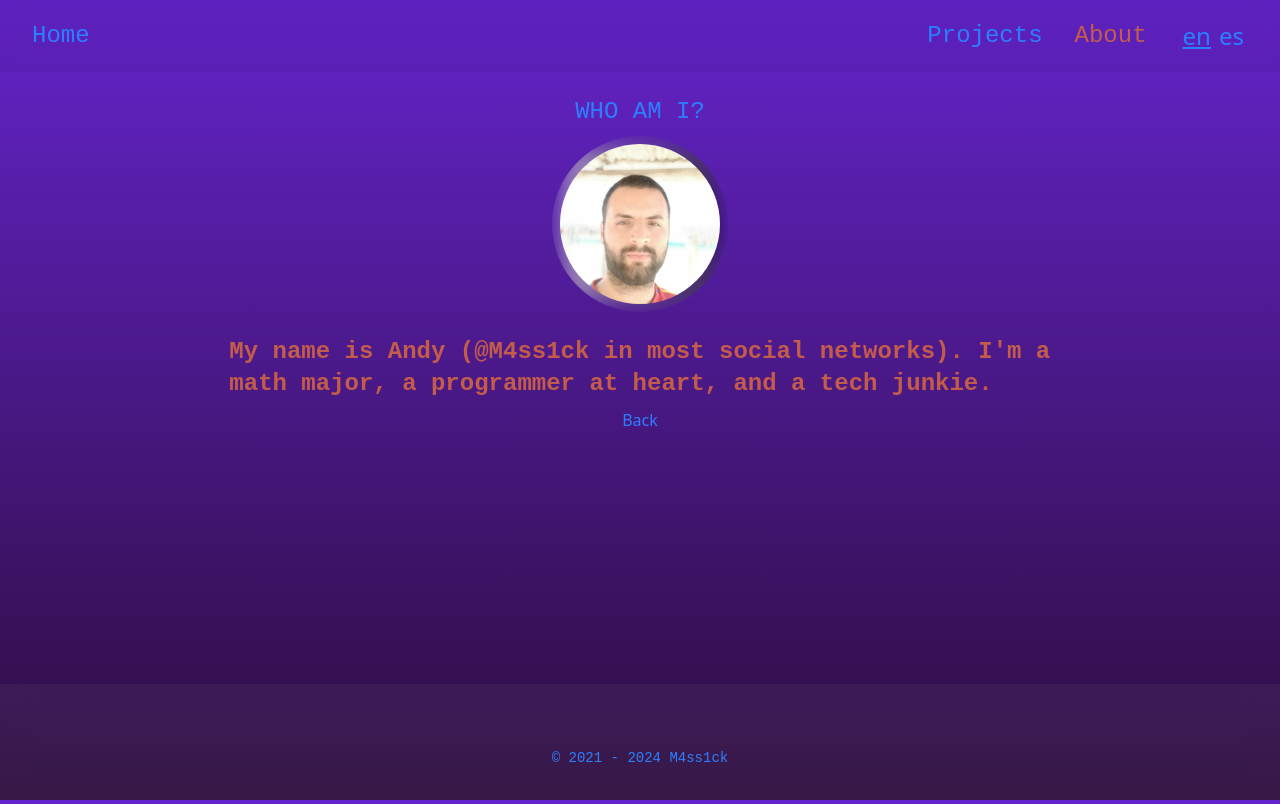
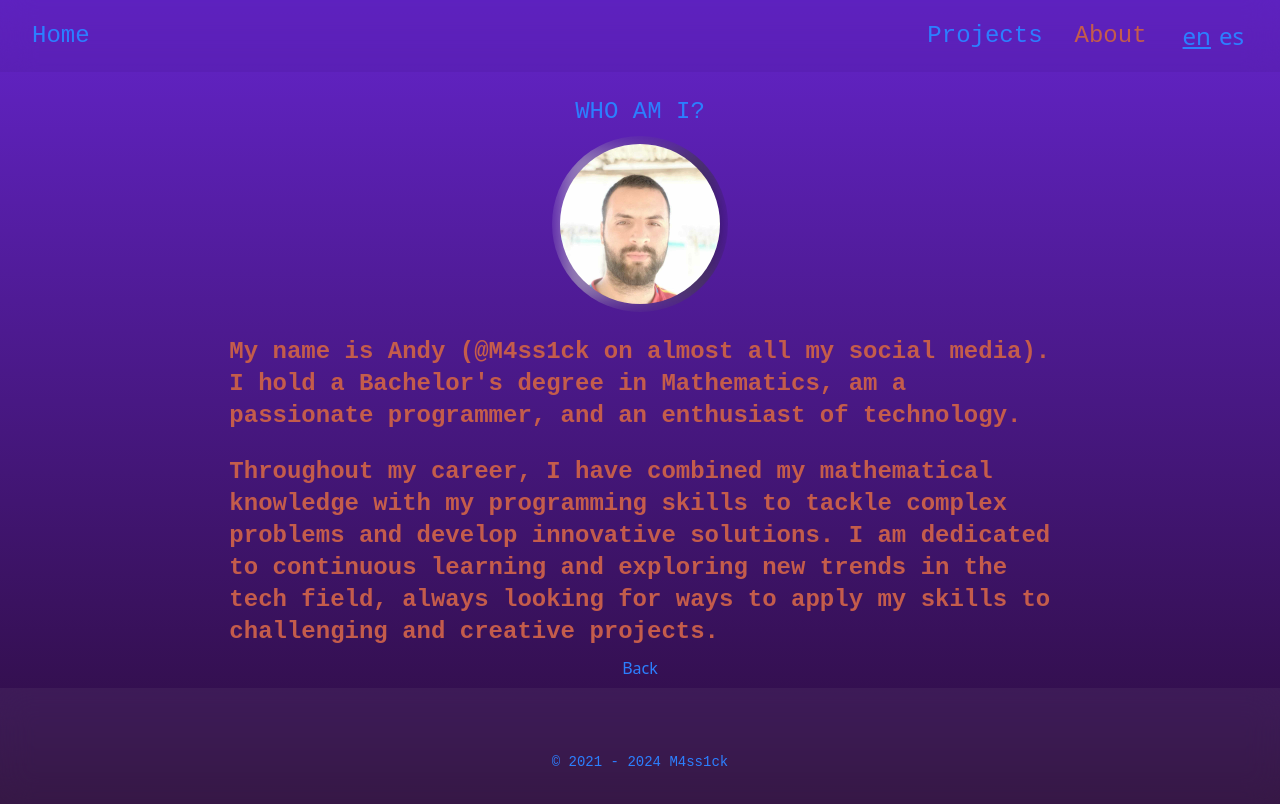
Before and after one commit to M4ss1ck/massick-portfolio-2, a Next.js app: page /en/about in a window 1280 px wide. Built offline with nearby package versions, Linux system fonts and the light colour scheme; a web font is replaced by a local one.

Commit message:
improve about page

```diff
--- a/messages/en.json
+++ b/messages/en.json
@@ -1,9 +1,9 @@
 {
   "titulo_portada": "Hi, I'm Massick",
-  "about_bio": "My name is Andy (@M4ss1ck in most social networks). I'm a math major, a programmer at heart, and a tech junkie.",
+  "about_bio": "My name is Andy (@M4ss1ck on almost all my social media). I hold a Bachelor's degree in Mathematics, am a passionate programmer, and an enthusiast of technology.",
   "about": "About",
   "who_am_I": "Who am I?",
-  "extended_bio": "I'm eager to contribute to team success through hard work, attention to detail and excellent organizational skills. Clear understanding of programming and heavy Mathematics background. Motivated to learn, grow and excel in this industry.",
+  "extended_bio": "Throughout my career, I have combined my mathematical knowledge with my programming skills to tackle complex problems and develop innovative solutions. I am dedicated to continuous learning and exploring new trends in the tech field, always looking for ways to apply my skills to challenging and creative projects.",
   "projects": "Projects",
   "home": "Home",
   "back": "Back",
--- a/messages/es.json
+++ b/messages/es.json
@@ -1,9 +1,9 @@
 {
   "titulo_portada": "Hola, soy Massick",
-  "about_bio": "Mi nombre es Andy (@M4ss1ck en casi todas mis redes sociales). Soy Licenciado en Matemáticas, programador de corazón y un apasionado de la tecnología.",
+  "about_bio": "Mi nombre es Andy (@M4ss1ck en casi todas mis redes sociales). Soy Licenciado en Matemáticas, un programador apasionado y un entusiasta de la tecnología.",
   "about": "Acerca de",
   "who_am_I": "¿Quién soy?",
-  "extended_bio": "Estoy ansioso por contribuir al éxito del equipo a través del trabajo duro, la atención al detalle y excelentes habilidades organizativas. Tengo una comprensión clara de la programación y un sólido trasfondo en matemáticas. Estoy motivado para aprender, crecer y sobresalir en esta industria.",
+  "extended_bio": "A lo largo de mi carrera, he combinado mis conocimientos matemáticos con mis habilidades de programación para resolver problemas complejos y desarrollar soluciones innovadoras. Me dedico a aprender constantemente y a explorar nuevas tendencias en el ámbito tecnológico, siempre buscando maneras de aplicar mis habilidades en proyectos desafiantes y creativos.",
   "projects": "Proyectos",
   "home": "Inicio",
   "back": "Atrás",
--- a/src/app/(app)/[lng]/about/page.tsx
+++ b/src/app/(app)/[lng]/about/page.tsx
@@ -26,7 +26,7 @@ export default function Page() {
     const t = useTranslations()
 
     return (
-        <main className="flex flex-col items-center justify-start w-full h-screen gap-2">
+        <main className="flex flex-col items-center justify-start w-full min-h-screen gap-2">
             <Navbar />
             <h1 className="mt-4 text-lg uppercase lg:text-2xl font-display text-primary">
                 <span>{t("who_am_I")}</span>
@@ -43,6 +43,9 @@ export default function Page() {
             <p className="px-4 pt-8 text-xl font-semibold font-display md:w-2/3 md:pt-4 md:text-2xl max-w-prose text-pretty text-secondary">
                 {t("about_bio")}
             </p>
+            <p className="px-4 pt-8 text-xl font-semibold font-display md:w-2/3 md:pt-4 md:text-2xl max-w-prose text-pretty text-secondary">
+                {t("extended_bio")}
+            </p>
             <Link href="/" className='font-thin font-body underline-animation text-primary'>
                 {t("back")}
             </Link>
```
